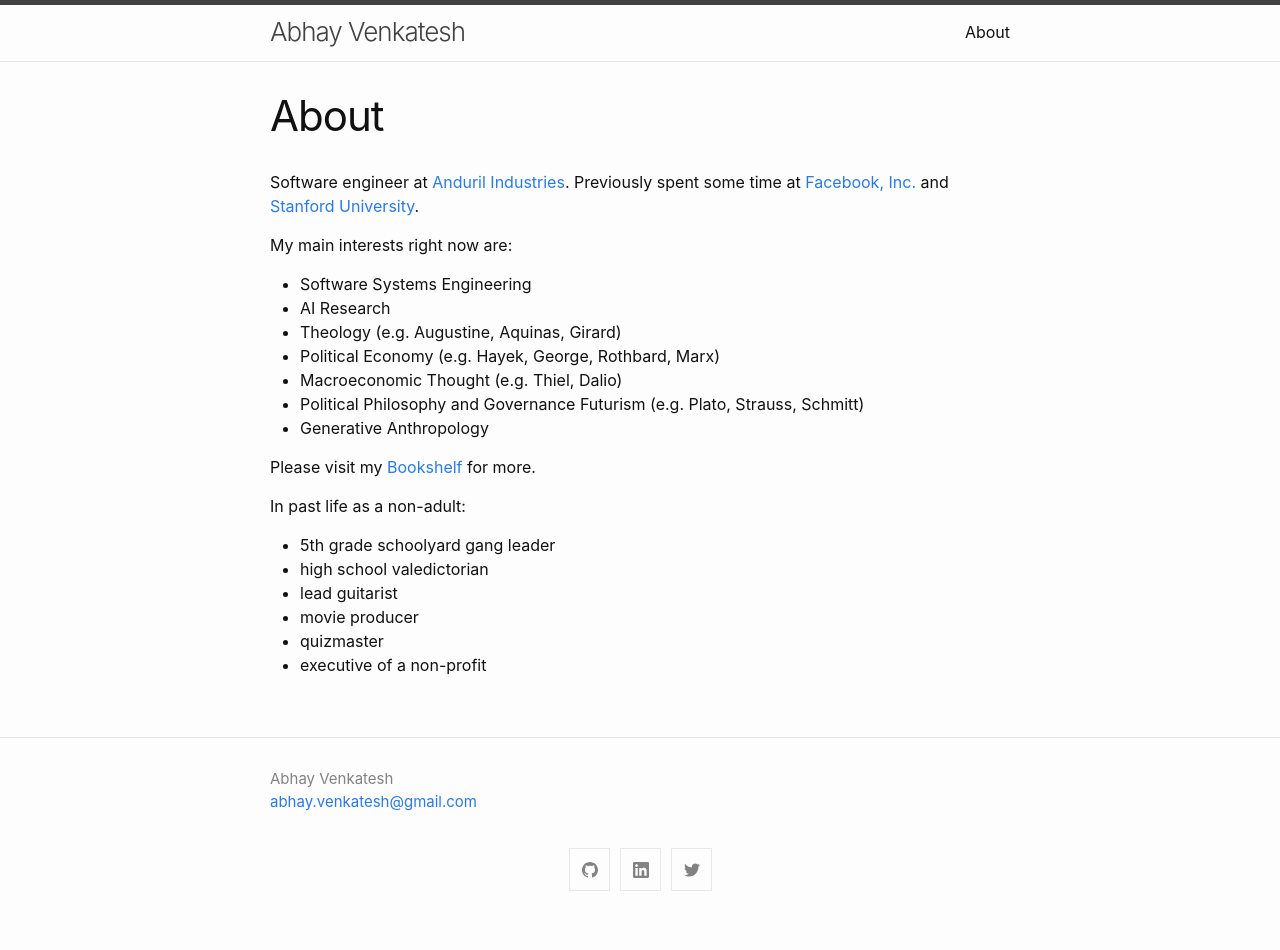
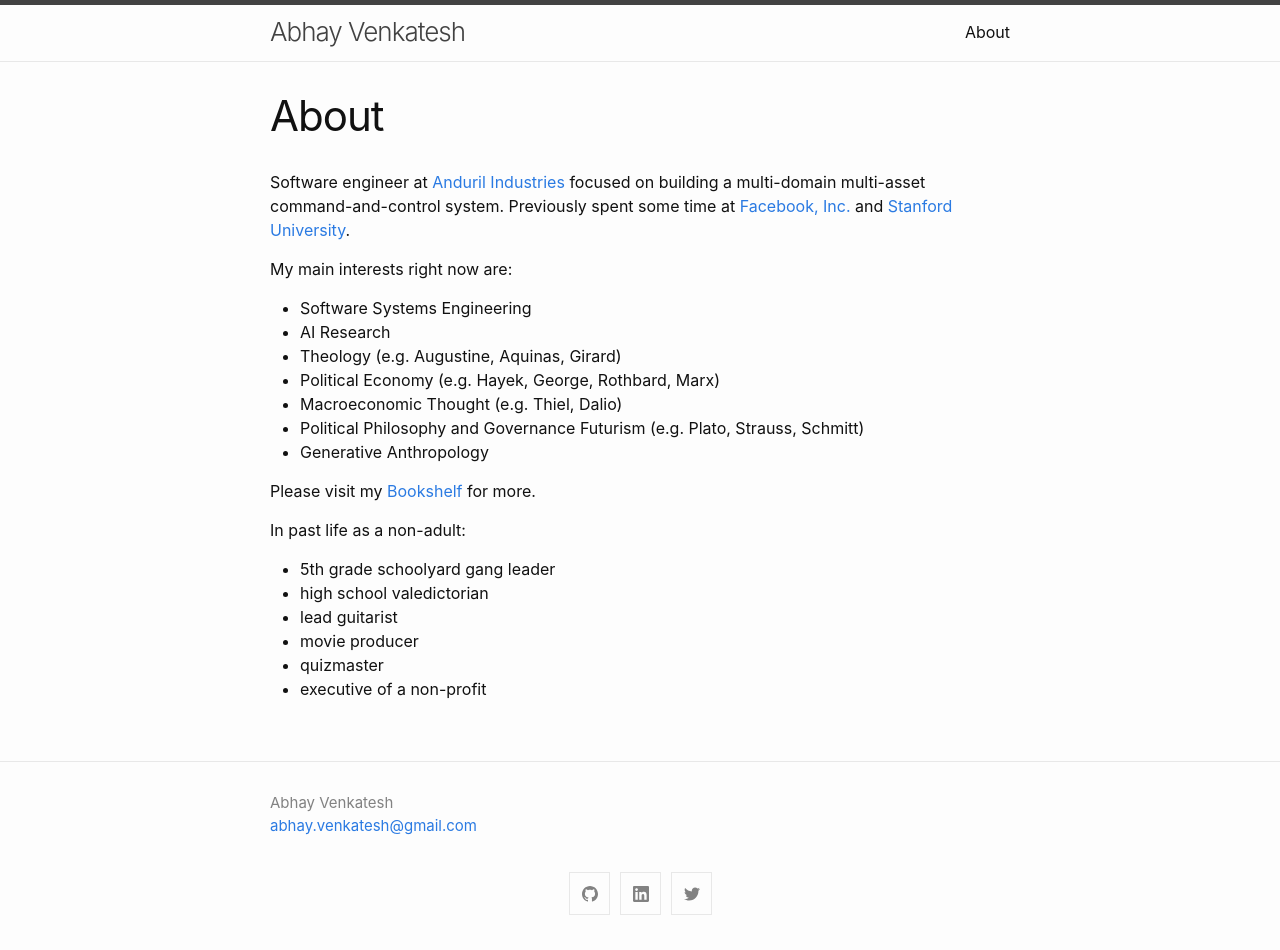
Before and after one commit to abhay-venkatesh/abhay-venkatesh.github.io, a Jekyll site: the page built from about.md, in a window 1280 px wide. Built offline with Jekyll 4.4.1, drawn with Linux system fonts in a browser that asks for light colours; before the commit the page ends 926 px from its top, so only the background shows below that.

Commit message:
Update about.md

```diff
--- a/about.md
+++ b/about.md
@@ -4,7 +4,7 @@ title: About
 permalink: /about/
 ---
 
-Software engineer at [Anduril Industries](http://anduril.com/). Previously spent some time at [Facebook, Inc.](https://www.facebook.com/) and [Stanford University](http://stanford.com/).
+Software engineer at [Anduril Industries](http://anduril.com/) focused on building a multi-domain multi-asset command-and-control system.  Previously spent some time at [Facebook, Inc.](https://www.facebook.com/) and [Stanford University](http://stanford.com/).
 
 My main interests right now are:
 - Software Systems Engineering
```
